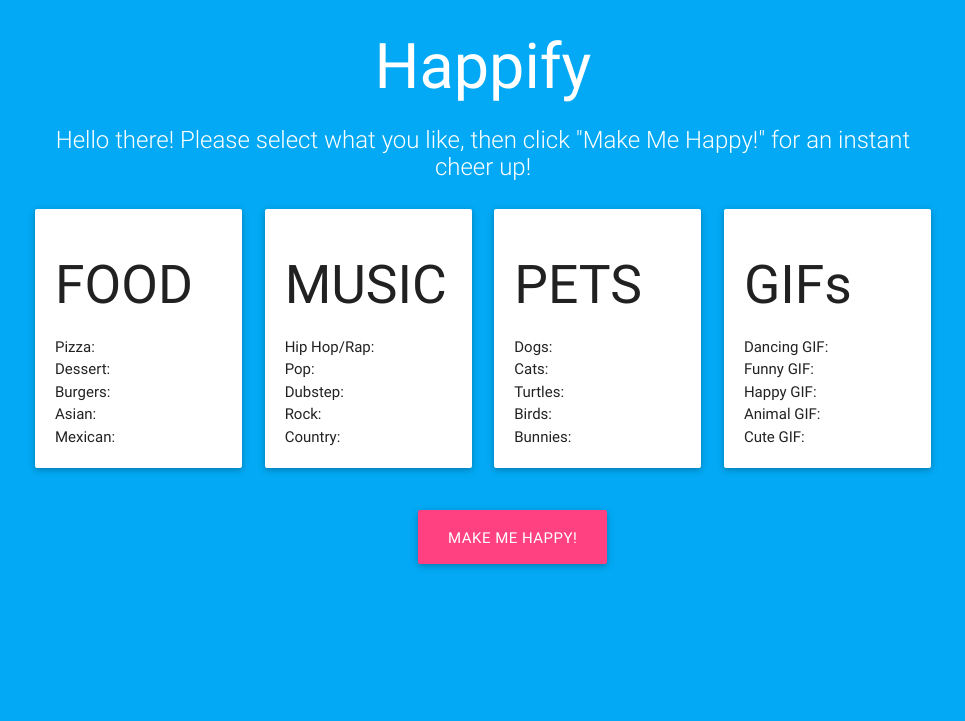
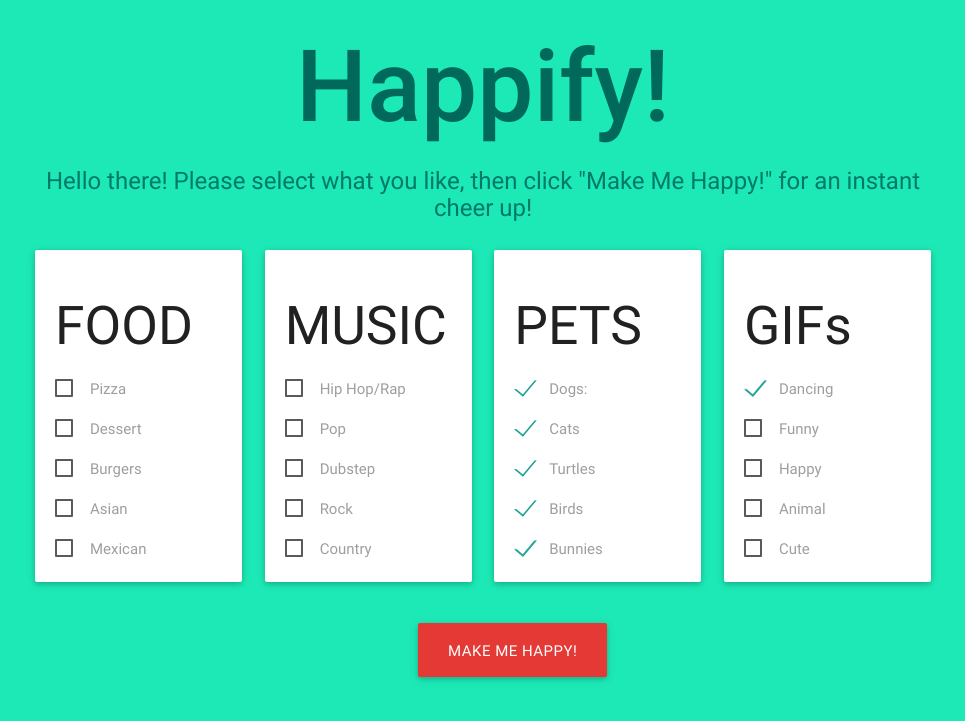
Before and after one commit to Feel-Good-Team/Feel-Good-Team.github.io, a Flask app: page / in a window 1280 px wide. Shown: the top 721 px of the page, without its empty margins (157-1122 px from the left). Run offline with Flask 2, Linux system fonts and the light colour scheme; some libraries are stand-ins or nearby versions.

Commit message:
css changes

```diff
--- a/static/css/stylesheet.css
+++ b/static/css/stylesheet.css
@@ -4,9 +4,11 @@
 
 h1{
     text-align: center;
+    font-weight: 500;
+    font-size: 100px;
 }
 
 .intro {
 	font-size: 24px;
-    font-weight: 300;
+    font-weight: 400;
 }
--- a/templates/index.html
+++ b/templates/index.html
@@ -7,79 +7,100 @@
     <link rel="stylesheet" href="/static/css/stylesheet.css">
     <script type="text/javascript" src="/static/js/script.js"></script>
     <script type="text/javascript" src="/static/js/jquery-1.11.3.js"></script>
-    <style>
-        .option-box:hover {
-            background-color: rgb(255, 241, 149);
-            cursor: pointer;
-        }
-    </style>
 </head>
 
-<body class="light-blue">
+<body class="teal accent-3">
     <div class="container">
         <!-- This is the welcome message. -->
-        <h1 class="white-text">Happify</h1>
-        <h2 class="white-text center intro">Hello there! Please select what you like, then click "Make Me Happy!" for an instant cheer up!</h2>
+        <h1 class="teal-text text-darken-3">Happify!</h1>
+        <h2 class="teal-text text-darken-2 center intro">Hello there! Please select what you like, then click "Make Me Happy!" for an instant cheer up!</h2>
 
         <!-- This div contains all the form boxes -->
 
         <div class="row">
             <div class="col s3">
                 <!-- Food form box -->
-                <div class="option-box card-panel" id="food">
+                <div class="option-box card-panel hoverable" id="food">
                     <h2>FOOD</h2>
                     <form name="foodform" id="food" action="/create" method="post">
-                        Pizza:
-                        <input type="checkbox" name="food" value="pizza">
-                        <br/> Dessert:
-                        <input type="checkbox" name="food" value="dessert">
-                        <br/> Burgers:
-                        <input type="checkbox" name="food" value="american">
-                        <br/> Asian:
-                        <input type="checkbox" name="food" value="asian">
-                        <br/> Mexican:
-                        <input type="checkbox" name="food" value="mexican">
-                        <br/>
+                        <p>
+                            <input type="checkbox" name="food" value="pizza" id="pizza"/>
+                            <label for="pizza">Pizza</label>
+                        </p>
+                        <p>
+                            <input type="checkbox" name="food" value="dessert" id="dessert"/>
+                            <label for="dessert">Dessert</label>
+                        </p>
+                        <p>
+                            <input type="checkbox" name="food" value="burgers" id="burgers"/>
+                            <label for="burgers">Burgers</label>
+                        </p>
+                        <p>
+                            <input type="checkbox" name="food" value="asian" id="asian"/>
+                            <label for="asian">Asian</label>
+                        </p>
+                        <p>
+                            <input type="checkbox" name="food" value="mexican" id="mexican"/>
+                            <label for="mexican">Mexican</label>
+                        </p>
                     </form>
                 </div>
             </div>
             <div class="col s3">
 
                 <!-- Music form box -->
-                <div class="option-box card-panel" id="music">
+                <div class="option-box card-panel hoverable" id="music">
                     <h2>MUSIC</h2>
                     <form name="musicform" id="music" action="/create" method="post">
-                        Hip Hop/Rap:
-                        <input type="checkbox" name="music" value="hiphoprap">
-                        <br/> Pop:
-                        <input type="checkbox" name="music" value="pop">
-                        <br/> Dubstep:
-                        <input type="checkbox" name="music" value="dubstep">
-                        <br/> Rock:
-                        <input type="checkbox" name="music" value="rock">
-                        <br/> Country:
-                        <input type="checkbox" name="music" value="country">
-                        <br/>
+                        <p>
+                            <input type="checkbox" name="music" value="hiphoprap" id="hiphoprap"/>
+                            <label for="hiphoprap">Hip Hop/Rap</label>
+                        </p>
+                        <p>
+                            <input type="checkbox" name="music" value="pop" id="pop"/>
+                            <label for="pop">Pop</label>
+                        </p>
+                        <p>
+                            <input type="checkbox" name="music" value="dubstep" id="dubstep"/>
+                            <label for="dubstep">Dubstep</label>
+                        </p>
+                        <p>
+                            <input type="checkbox" name="music" value="rock" id="rock"/>
+                            <label for="rock">Rock</label>
+                        </p>
+                        <p>
+                            <input type="checkbox" name="music" value="country" id="country"/>
+                            <label for="country">Country</label>
+                        </p>
                     </form>
                 </div>
             </div>
             <div class="col s3">
 
                 <!-- Pets form box -->
-                <div class="option-box card-panel" id="pets">
+                <div class="option-box card-panel hoverable" id="pets">
                     <h2>PETS</h2>
                     <form name="petform" id="pets" action="/create" method="post">
-                        Dogs:
-                        <input type="checkbox" name="pets" value="dogs">
-                        <br/> Cats:
-                        <input type="checkbox" name="pets" value="cats">
-                        <br/> Turtles:
-                        <input type="checkbox" name="pets" value="turtles">
-                        <br/> Birds:
-                        <input type="checkbox" name="pets" value="birds">
-                        <br/> Bunnies:
-                        <input type="checkbox" name="pets" value="bunnies">
-                        <br/>
+                        <p>
+                            <input type="checkbox" name="pets" value="dogs" id="dogs" checked="checked" />
+                            <label for="dogs">Dogs:</label>
+                        </p>
+                        <p>
+                            <input type="checkbox" name="pets" value="cats" id="cats" checked="checked" />
+                            <label for="cats">Cats</label>
+                        </p>
+                        <p>
+                            <input type="checkbox" name="pets" value="turtles" id="turtles" checked="checked" />
+                            <label for="turtles">Turtles</label>
+                        </p>
+                        <p>
+                            <input type="checkbox" name="pets" value="birds" id="birds" checked="checked" />
+                            <label for="birds">Birds</label>
+                        </p>
+                        <p>
+                            <input type="checkbox" name="pets" value="bunnies" id="bunnies" checked="checked" />
+                            <label for="bunnies">Bunnies</label>
+                        </p>
                     </form>
                 </div>
             </div>
@@ -87,32 +108,41 @@
             <div class="col s3">
 
                 <!-- GIFs form box -->
-                <div class="option-box card-panel" id="gifs">
+                <div class="option-box card-panel hoverable" id="gifs">
                     <h2>GIFs</h2>
                     <form name="gifsform" id="gifs" action="/create" method="post">
-                        Dancing GIF:
-                        <input type="checkbox" name="gifs" value="dancing">
-                        <br/> Funny GIF:
-                        <input type="checkbox" name="gifs" value="funny">
-                        <br/> Happy GIF:
-                        <input type="checkbox" name="gifs" value="happy">
-                        <br/> Animal GIF:
-                        <input type="checkbox" name="gifs" value="animal">
-                        <br/> Cute GIF:
-                        <input type="checkbox" name="gifs" value="cute">
-                        <br/>
+                       <p>
+                            <input type="checkbox" name="gifs" value="dancing" id="dancing" checked="checked" />
+                            <label for="dancing">Dancing</label>
+                        </p>
+                        <p>
+                            <input type="checkbox" name="gifs" value="funny" id="funny"/>
+                            <label for="funny">Funny</label>
+                        </p>
+                        <p>
+                            <input type="checkbox" name="gifs" value="happy" id="happy"/>
+                            <label for="happy">Happy</label>
+                        </p>
+                        <p>
+                            <input type="checkbox" name="gifs" value="animal" id="animal"/>
+                            <label for="animal">Animal</label>
+                        </p>
+                        <p>
+                            <input type="checkbox" name="gifs" value="cute" id="cute"/>
+                            <label for="cute">Cute</label>
+                        </p>
                     </form>
                 </div>
             </div>
 
         </div>
         <div class="row">
-        <div class="col s2 offset-s5">
-          <div class="buttonspace">
-            <!-- This is the submit button -->
-            <input type="button" value="Make Me Happy!" class="waves-effect waves-light pink accent-2 btn-large" onclick="submitForms()" />
+            <div class="col s2 offset-s5">
+                <div class="buttonspace">
+                    <!-- This is the submit button -->
+                    <input type="button" value="Make Me Happy!" class="waves-effect waves-light btn-large red darken-1" onclick="submitForms()" />
+                </div>
             </div>
-        </div>
         </div>
     </div>
 </body>
```
